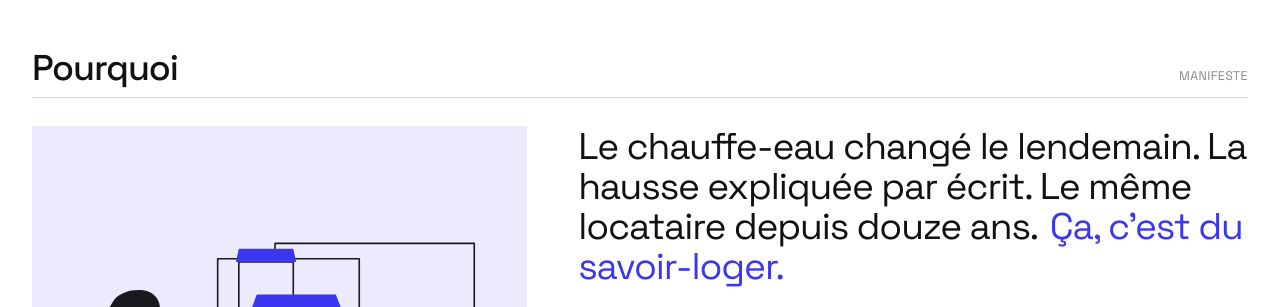
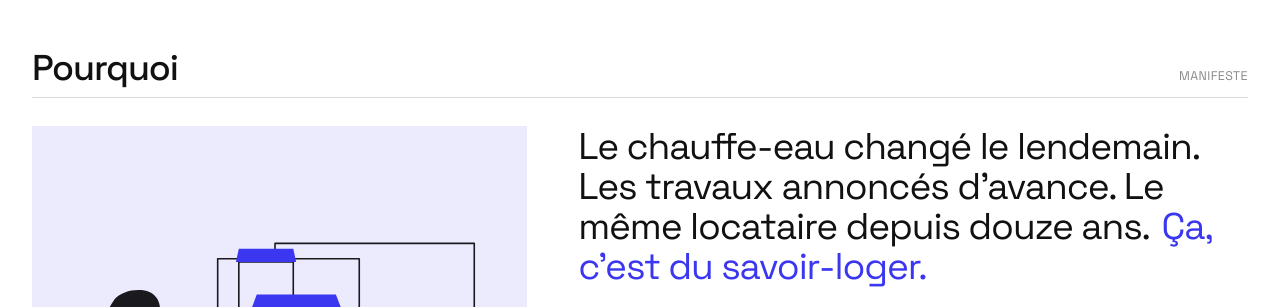
Before and after one commit to ticorpiq/savoirloger_website, a plain HTML site: page savoirloger_website/index.html in a window 1280 px wide. Shown: the part 1100-1407 px from the top of the page. Drawn offline with Linux system fonts and the light colour scheme.

Commit message:
Update index.html

```diff
--- a/savoirloger_website/index.html
+++ b/savoirloger_website/index.html
@@ -41,7 +41,7 @@ if(document.readyState==='complete')fin();else addEventListener('load',fin);})()
 </section>
 <section class="bloc" data-couleur="#F7C948" id="manifeste">
 <div class="titre"><h2>Pourquoi</h2><span class="meta">Manifeste</span></div><div class="duo"><figure class="visuel" style="background:#ECEBFE"><img alt="Une propriétaire gère ses logements sur une tablette" loading="lazy" src="illustrations/gestion-ecebfe.svg"/></figure><div class="manif">
-<p class="gros">Le chauffe-eau changé le lendemain. La hausse expliquée par écrit. Le même locataire depuis douze ans. <em>Ça, c’est du savoir-loger.</em></p>
+<p class="gros">Le chauffe-eau changé le lendemain. Les travaux annoncés d’avance. Le même locataire depuis douze ans. <em>Ça, c’est du savoir-loger.</em></p>
 <div class="petit"><p>Savoir-loger permet aux propriétaires qui logent avec soin de le montrer : une charte signée, une formation suivie, un sceau affiché.</p></div>
 </div></div>
 
```
